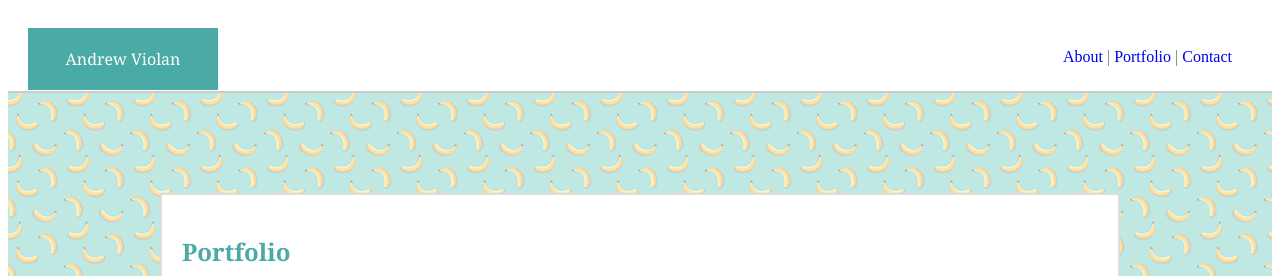
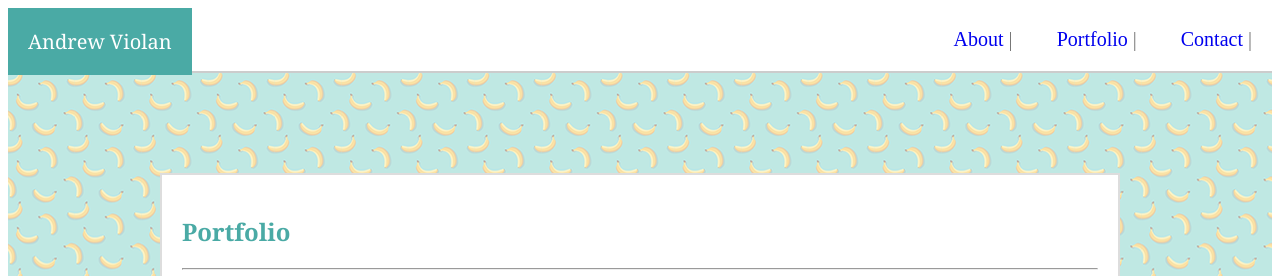
Before and after one commit to aviolan/Basic-Portfolio, a plain HTML site: page portfolio.html in a window 1280 px wide. Shown: the top 276 px of the page. Drawn offline with Linux system fonts and the light colour scheme; files whose address does not match are found by name.

Commit message:
initial site files

```diff
--- a/assets/css/style.css
+++ b/assets/css/style.css
@@ -3,10 +3,6 @@
 }
 
 header {
-    height: 85px;
-    padding: 20px;
-    color: #777777;
-    background: #ffffff;
     border-bottom: 2px solid #cccccc;
 }
 
@@ -26,22 +22,27 @@ a:active {
     text-decoration: underline;
 }
 
-#left {
-    float: left;
-    width: 190px;
-    padding: 20px;
-    color: #ffffff;
-    text-align: center;
-    font-family: Georgia, 'Times New Roman', Times, serif;
-    background: #4aaaa5;
+.nav {
+    background-color: #ffffff;
+    list-style-type: none;
+    text-align: right;
+    margin: 0;
+    padding: 0;
+    color: #777777;
 }
 
-#right {
-    float: right;
+.nav li {
+    display: inline-block;
+    font-size: 20px;
     padding: 20px;
-    color: #777777;
+}
+
+.name {
+    float: left;
+    color: #ffffff;
+    font-family: Georgia, 'Times New Roman', Times, serif;
+    background-color: #4aaaa5;
     text-align: center;
-    background: #ffffff;
 }
 
 .mainbody {
--- a/portfolio.html
+++ b/portfolio.html
@@ -9,15 +9,13 @@
 </head>
 <body>
 
-     <header>
-        <section id="left">
-            Andrew Violan
-        </section>
-        <section id="right">
-            <a href="index.html">About</a> |
-            <a href="portfolio.html">Portfolio</a> |
-            <a href="contact.html">Contact</a>
-        </section>
+    <header>
+        <ul class="nav">
+            <li class="name">Andrew Violan</li>
+            <li><a href="index.html">About</a> | </li>
+            <li><a href="portfolio.html">Portfolio</a> | </li>
+            <li><a href="contact.html">Contact</a> | </li>
+        </ul>
     </header>
 
     <div class="mainbody">
```
Also changed, not shown: contact.html (+6 -8 lines), index.html (+6 -8 lines).
